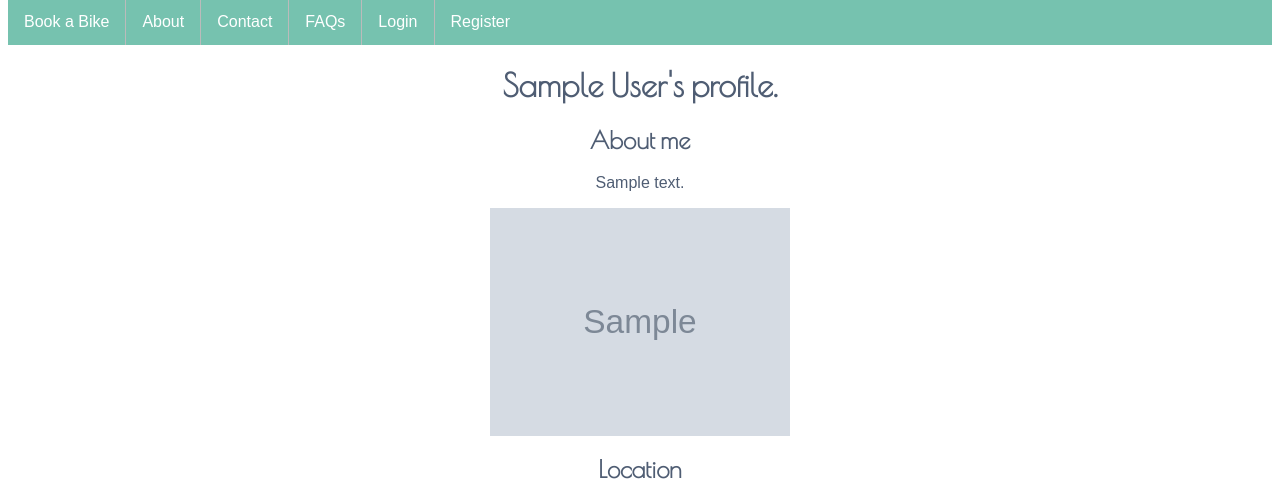
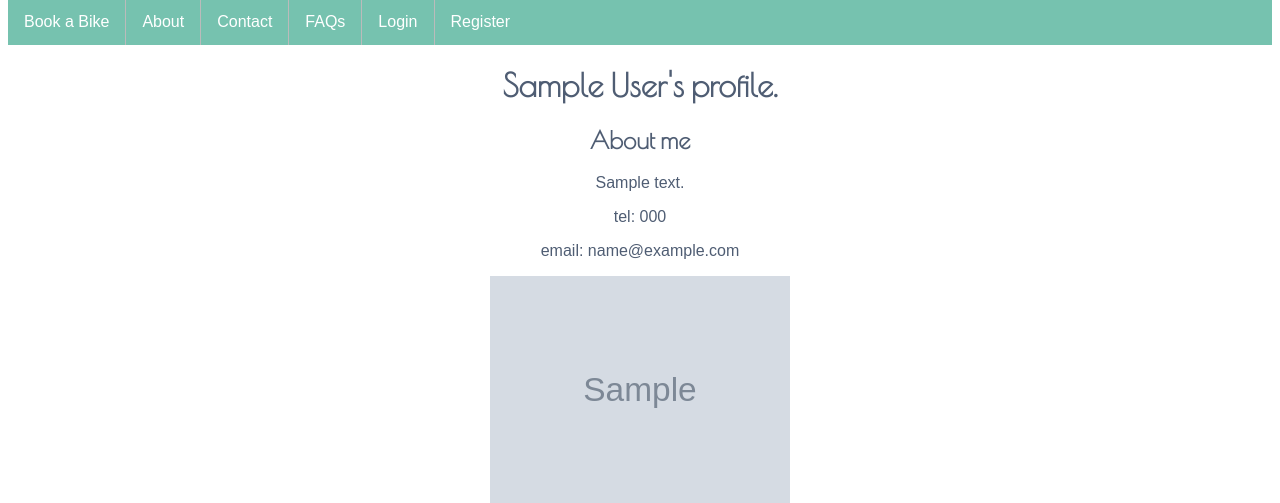
Before and after one commit to ambidextrous/Moddle, a Django app: a page that uses moddle_project/templates/moddle/user_profile.html in a window 1280 px wide. Shown: the part 272-775 px from the top of the page. Run offline with Django 3.2, Linux system fonts and the light colour scheme; tables that the repository leaves empty hold one stand-in row (values such as "Sample post"); grey boxes marked "Sample" are stand-in pictures; some libraries are stand-ins or nearby versions.

Commit message:
late version

```diff
--- a/moddle_project/templates/moddle/user_profile.html
+++ b/moddle_project/templates/moddle/user_profile.html
@@ -11,6 +11,8 @@
 
 <h2>About me</h2>
 <p>{{ userprofile.about_me }}</p>
+<p>tel: {{ userprofile.phone_number }}</p>
+<p>email: {{ userprofile.user.email }}</p>
 
 <img src="{{ MEDIA_URL }}{{ userprofile.profile_picture }}" alt="Your profile picture" style="height:228px;">
 
```
